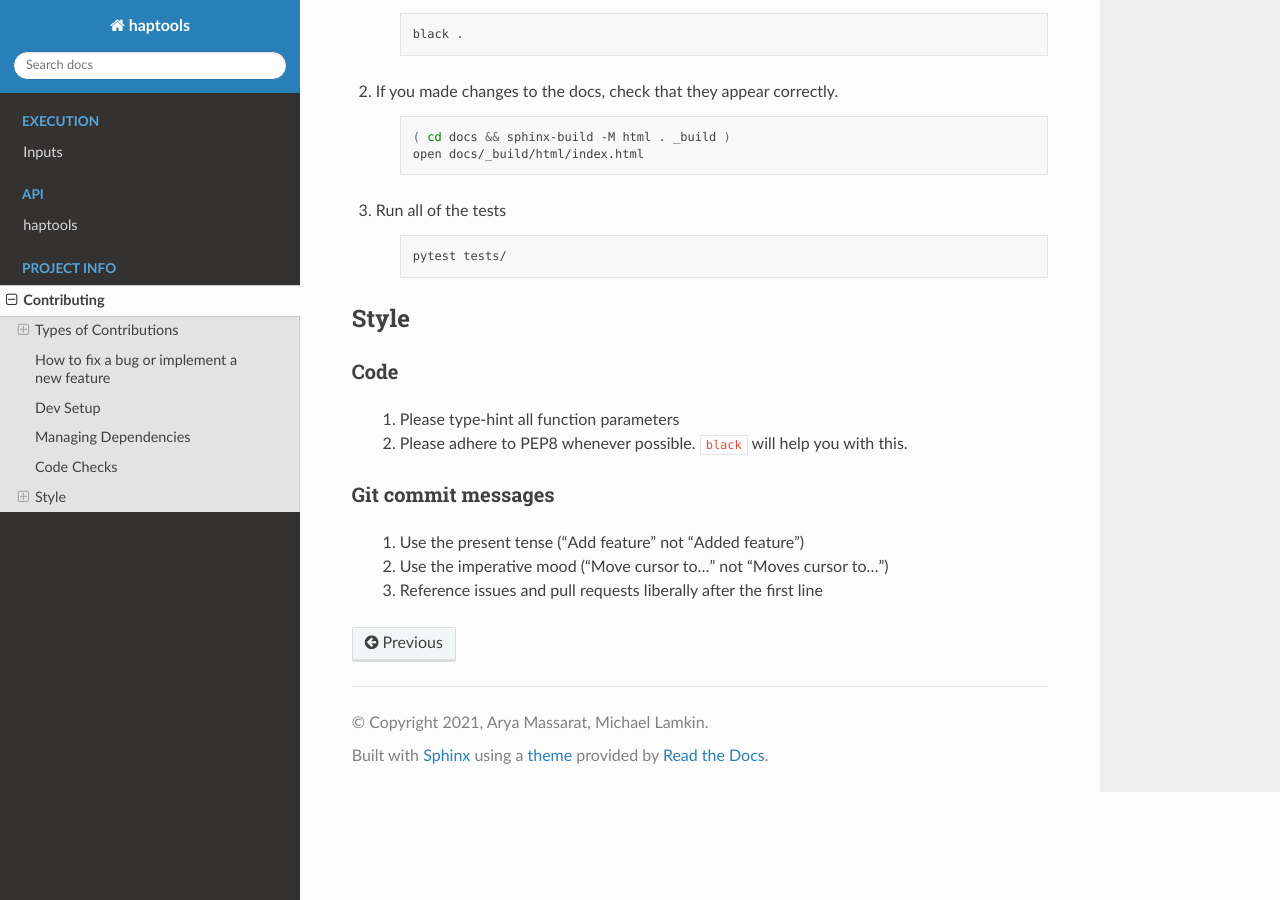
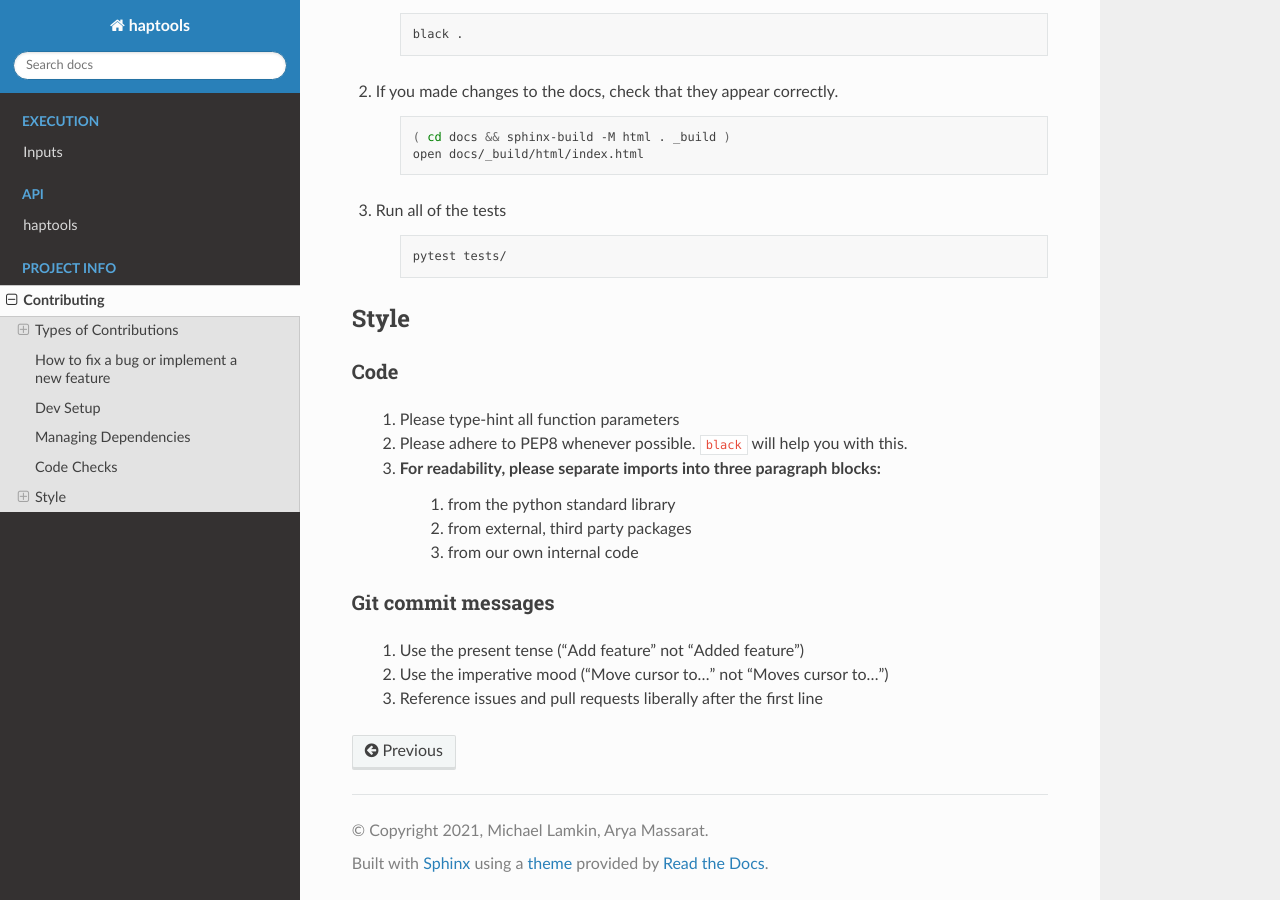
Before and after one commit to CAST-genomics/haptools, a Sphinx documentation site: the page built from docs/project_info/contributing.rst, in a window 1280 px wide and 900 px high, scrolled down 2523 px. Built offline with Sphinx 7.4.7 and the Read the Docs theme 2.0.0, drawn with Linux system fonts in a browser that asks for light colours.

Commit message:
separate imports into blocks

```diff
--- a/docs/conf.py
+++ b/docs/conf.py
@@ -19,8 +19,8 @@
 # -- Project information -----------------------------------------------------
 
 project = "haptools"
-copyright = "2021, Arya Massarat, Michael Lamkin"
-author = "Arya Massarat, Michael Lamkin"
+copyright = "2021, Michael Lamkin, Arya Massarat"
+author = "Michael Lamkin, Arya Massarat"
 
 
 # -- General configuration ---------------------------------------------------
--- a/docs/project_info/contributing.rst
+++ b/docs/project_info/contributing.rst
@@ -126,6 +126,10 @@
 
     1. Please type-hint all function parameters
     2. Please adhere to PEP8 whenever possible. :code:`black` will help you with this.
+    3. For readability, please separate imports into three paragraph blocks:
+        i. from the python standard library
+        ii. from external, third party packages
+        iii. from our own internal code
 
 ~~~~~~~~~~~~~~~~~~~
 Git commit messages
```
Also changed, not shown: 3 other files.
